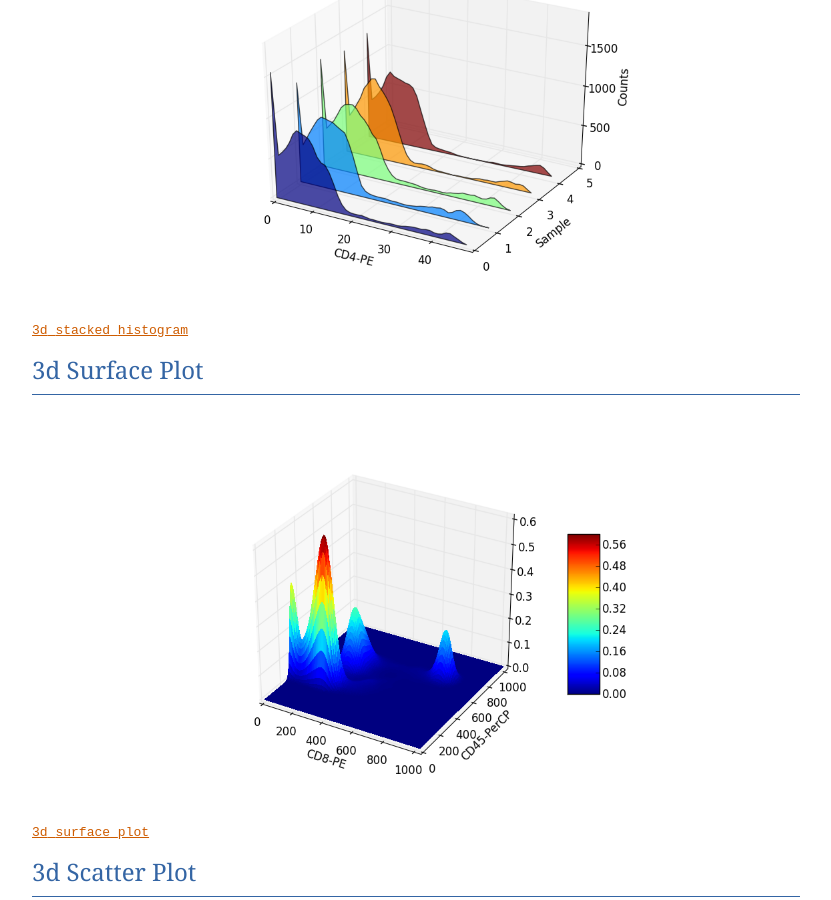
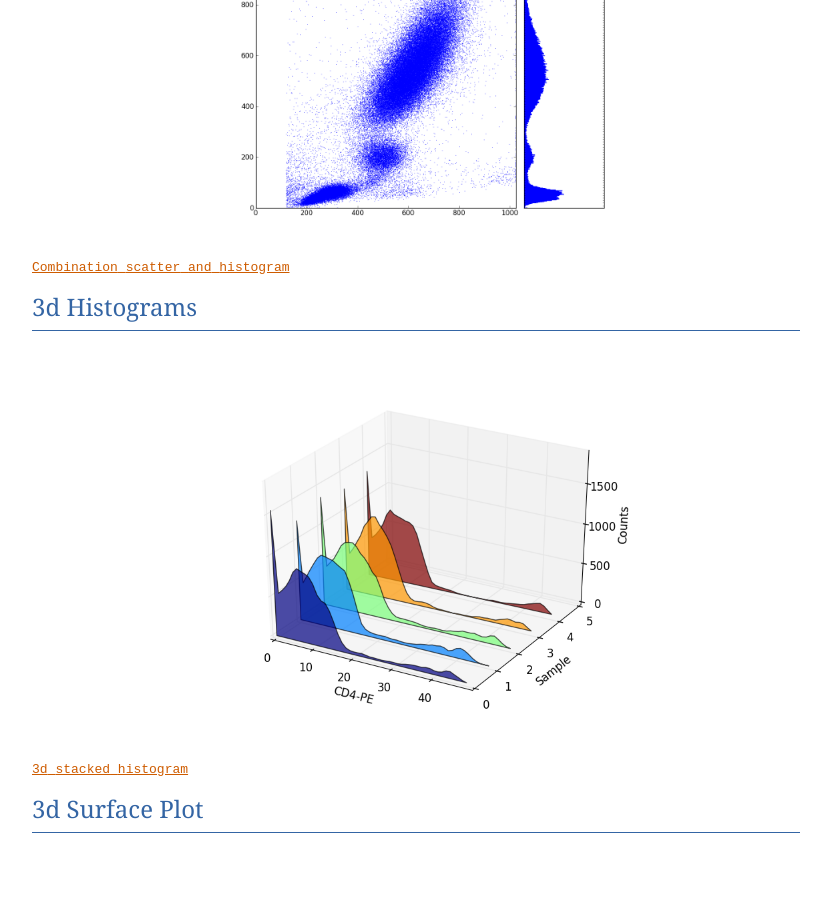
Before and after one commit to whitews/fcm, a Sphinx documentation site: the page built from docs/source/gallery.rst, in a window 1280 px wide and 900 px high, scrolled down 898 px. Shown: the whole window, without its empty margins (48-879 px from the left). Built offline with Sphinx 7.4.7, drawn with Linux system fonts in a browser that asks for light colours; formulas are drawn with MathJax 3; some of the changed lines change nothing that is shown.

Commit message:
add scatter/hist combo plot example

```diff
--- a/docs/source/gallery.rst
+++ b/docs/source/gallery.rst
@@ -15,6 +15,14 @@ Example Dotplots
    :figclass: align-center
 
 :download:`Different types of dot plots<gallery/g_dotplot.py>`
+
+.. figure:: gallery/scatter_hist.png
+   :align: center
+   :height: 400px
+   :alt: combination plot
+   :figclass: align-center
+
+:download:`Combination scatter and histogram<gallery/scatter_hist.py>`
 
 3d Histograms
 *************
--- /dev/null
+++ b/docs/source/gallery/scatter_hist.py
@@ -0,0 +1,61 @@
+import numpy as np
+import matplotlib.pyplot as plt
+import matplotlib as mp
+from matplotlib.ticker import NullFormatter
+from matplotlib.ticker import MultipleLocator
+from fcm import loadFCS
+
+# Load FCS file using loadFCS from fcm
+data = loadFCS("3FITC_4PE_004.fcs")
+x = data[:,'FSC-H']
+y = data[:,'SSC-H']
+
+# definitions for the axes
+left, width = 0.1, 0.65
+bottom, height = 0.1, 0.65
+bottom_h = left_h = left+width+0.02
+
+rect_scatter = [left, bottom, width, height]
+rect_histx = [left, bottom_h, width, 0.2]
+rect_histy = [left_h, bottom, 0.2, height]
+
+plt.figure(1, figsize=(10,10))
+
+
+axScatter = plt.axes(rect_scatter)
+axHistx = plt.axes(rect_histx)
+axHistx.xaxis.set_major_formatter(NullFormatter())
+axHistx.xaxis.set_minor_formatter(NullFormatter())
+axHisty = plt.axes(rect_histy)
+axHisty.yaxis.set_major_formatter(NullFormatter())
+axHisty.yaxis.set_minor_formatter(NullFormatter())
+
+axHistx.xaxis.set_major_locator( MultipleLocator(10) )
+axHistx.xaxis.set_minor_locator( MultipleLocator(10) )
+axHisty.yaxis.set_major_locator( MultipleLocator(10) )
+axHisty.yaxis.set_minor_locator( MultipleLocator(10) )
+
+# the scatter plot:
+axScatter.scatter(x, y, edgecolors='none',s=1)
+
+
+# now determine nice limits by hand:
+binwidth = 0.5
+xymax = np.max( [np.max(np.fabs(x)), np.max(np.fabs(y))] )
+lim = ( int(xymax/binwidth) + 1) * binwidth
+
+axScatter.set_xlim( (0, lim) )
+axScatter.set_ylim( (0, lim) )
+
+bins = np.arange(0, lim + binwidth, binwidth)
+axHistx.hist(x, bins=bins, facecolor='blue', edgecolor='blue', histtype='stepfilled')
+axHisty.hist(y, bins=bins, orientation='horizontal', facecolor='blue', edgecolor='blue',  histtype='stepfilled')
+
+axHistx.set_xlim( axScatter.get_xlim() )
+axHistx.set_xticks(())
+axHistx.set_yticks(())
+axHisty.set_ylim( axScatter.get_ylim() )
+axHisty.set_xticks(())
+axHisty.set_yticks(())
+
+plt.show()
```
Also changed, not shown: docs/source/gallery/scatter_hist.png (added).
